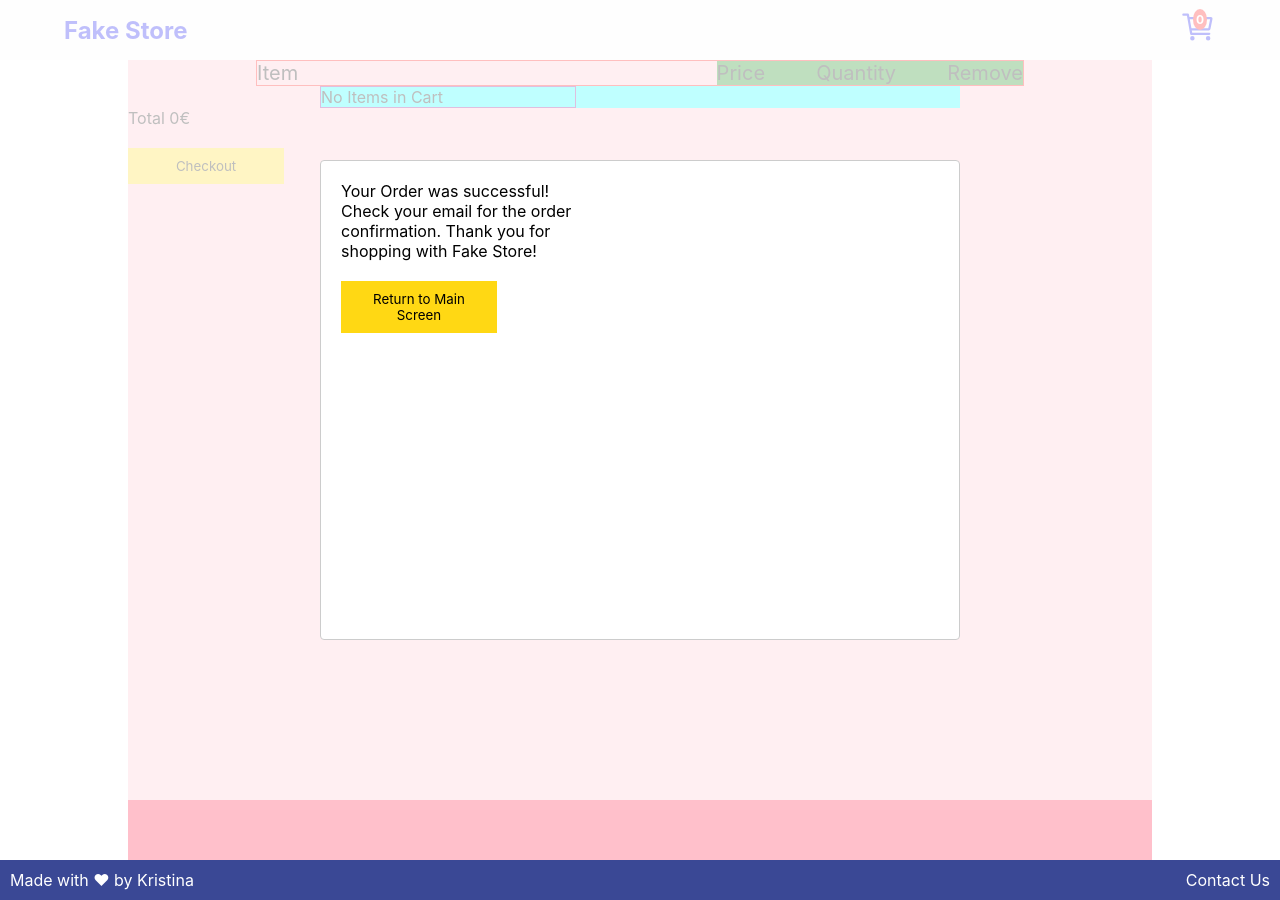
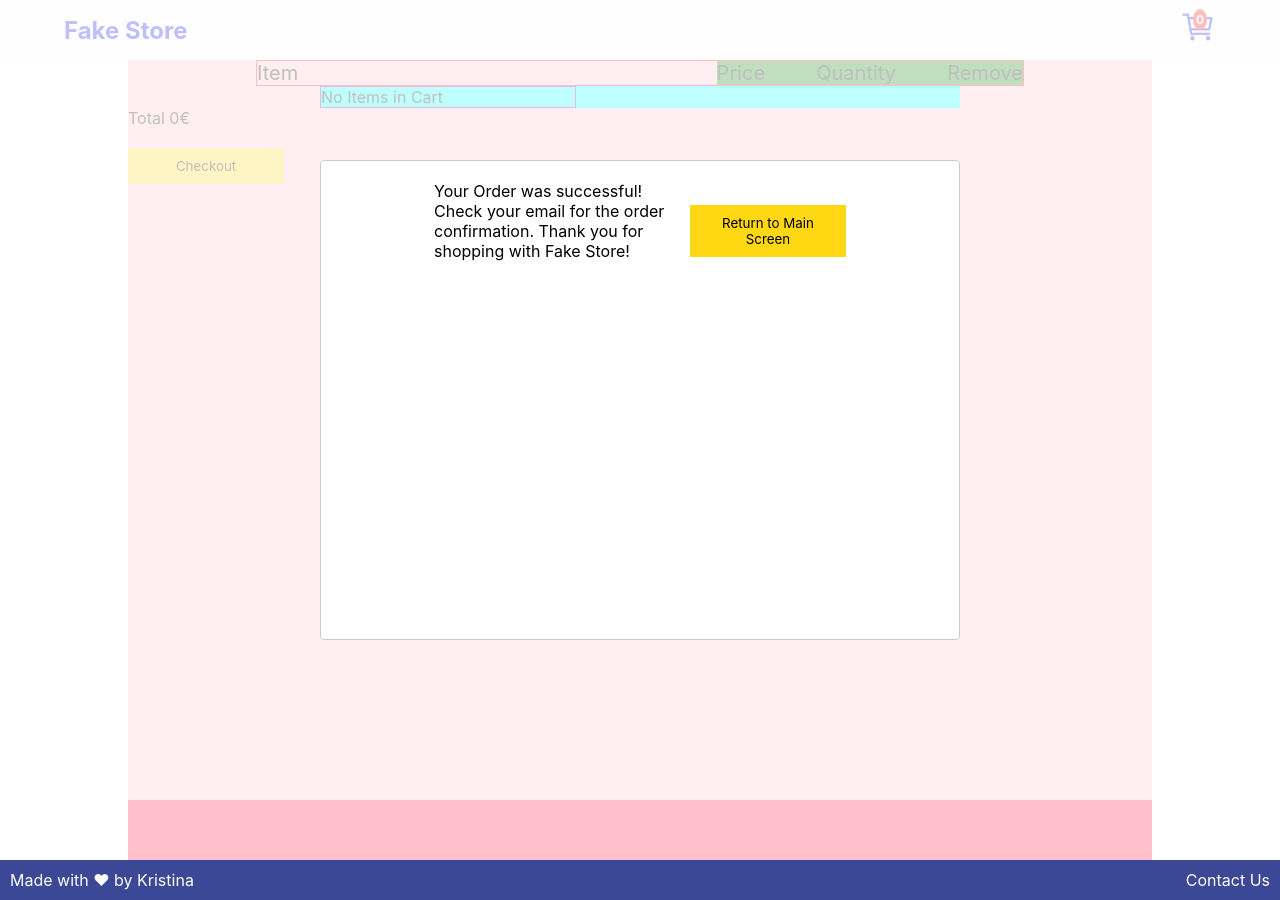
Before and after one commit to d3viniti/unit5FakeStore, a React (Vite) app: page /checkout in a window 1280 px wide. Both pictures are taken after a click on the button "Checkout". Built offline with nearby package versions, Linux system fonts and the light colour scheme.

Commit message:
additional work on modal

```diff
--- a/src/pages/CheckoutPage/CheckoutPage.jsx
+++ b/src/pages/CheckoutPage/CheckoutPage.jsx
@@ -95,17 +95,18 @@ Modal.setAppElement(document.getElementById('root'));
         contentLabel="Order Successful!"
       >
         {/* <button onClick={closeModal}>close</button> */}
-        <p>
-        Your Order was successful!
+        <div className="modal-content">
+          <p>
+          Your Order was successful!
 
 
 
 Check your email for the order confirmation. Thank you for shopping with Fake Store!
-        </p>
+          </p>
           <Link to='/'>
-          <button className='home-btn'>Return to Main Screen</button>
-          {/* need to Link this button and route to home */}
+            <button className='home-btn'>Return to Main Screen</button>
           </Link>
+        </div>
       </Modal>
     </div>
   )
--- a/src/pages/CheckoutPage/Checkoutpage.css
+++ b/src/pages/CheckoutPage/Checkoutpage.css
@@ -39,7 +39,7 @@
 }
 
 
-.Modal{
+.modal-content{
     display: flex;
     justify-content: center;
     align-items: center;
```
